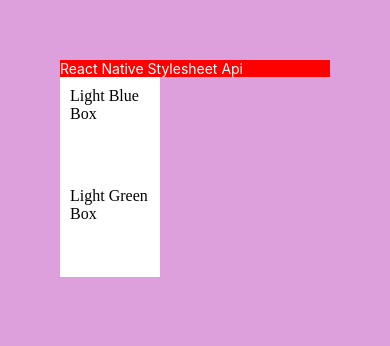
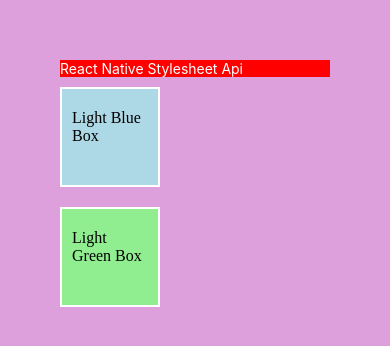
Before and after one commit to ErManoj-Sharma/React_Native, a React Native app in the folder StylingRN/: screen / in a window 390 px wide. Shown: the top 346 px of the page. Built offline with nearby package versions, Linux system fonts and the light colour scheme.

Commit message:
Box Styling (margin,padding,border,borderRadius)

```diff
--- a/StylingRN/App.js
+++ b/StylingRN/App.js
@@ -5,8 +5,8 @@
     <View style={styles.container}>
       <Text style={styles.title}>React Native Stylesheet Api</Text>
 
-      <View style={[styles.lightBlueBg,styles.box]}>Light Blue Box</View>
-      <View style={[styles.lightGreenBg,styles.box]}>Light Green Box</View>
+      <View style={[styles.lightBlueBg, styles.box]}>Light Blue Box</View>
+      <View style={[styles.lightGreenBg, styles.box]}>Light Green Box</View>
     </View>
   );
 }
@@ -24,8 +24,17 @@
   box: {
     width: 100,
     height: 100,
-    padding: 10,
-    backgroundColor: "white", // property at last take presedence
+    // padding: 10,
+    paddingHorizontal: 10,
+    paddingVertical: 20,
+    //margin:10
+    marginVertical: 10,
+    // border
+    borderWidth: 2,
+    borderColor: "white",
+    borderStyle: "solid",
+    borderRadius: "5",
+    // backgroundColor: "white", // property at last take presedence
   },
   lightBlueBg: {
     backgroundColor: "lightblue",
@@ -34,3 +43,6 @@
     backgroundColor: "lightgreen",
   },
 });
+
+// Note: Border Radius in View is Application on Adnroid and IOS,
+//  while borderRadius in Text only apply on Android
```
